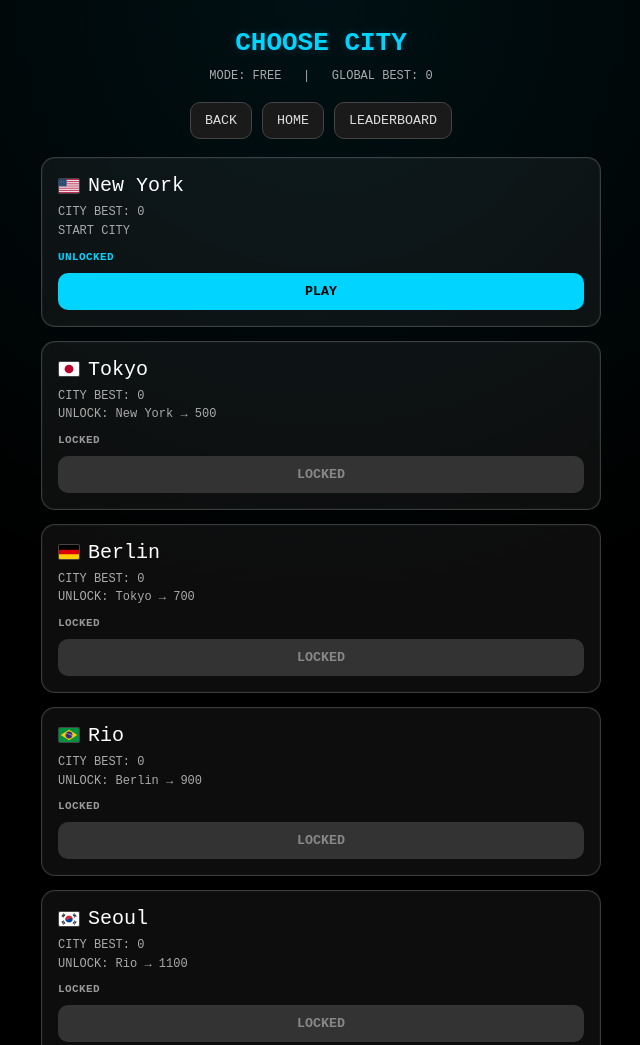
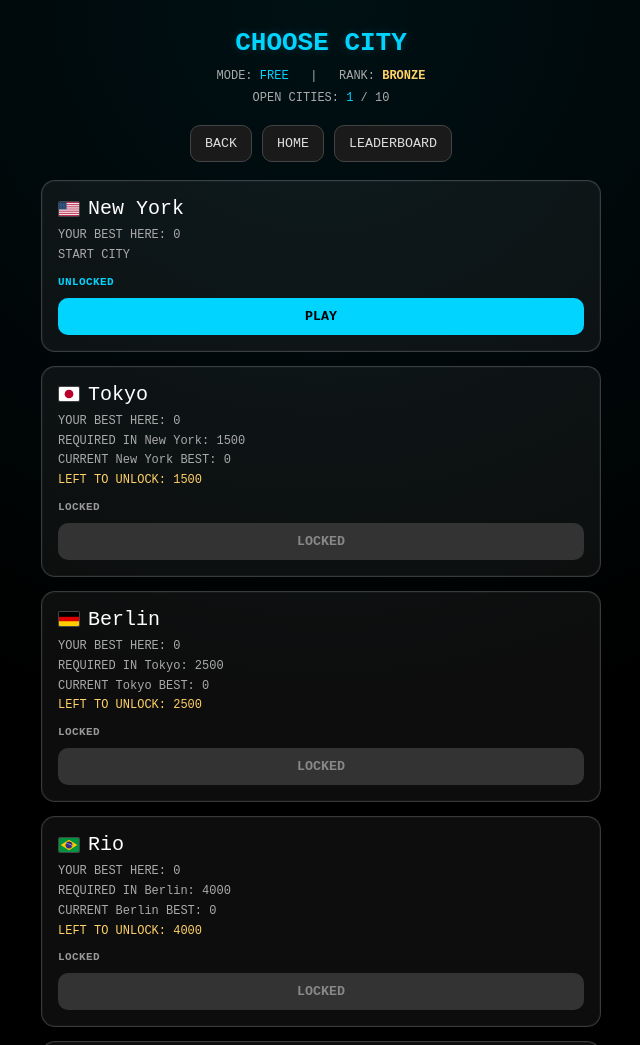
Before and after one commit to uuur1363-arch/neon-world-99, a website: page city.html in a window 1280 px wide. Shown: the top 1045 px of the page, without its empty margins (319-959 px from the left). Drawn offline with Linux system fonts and the light colour scheme.

Commit message:
Update city.html

```diff
--- a/city.html
+++ b/city.html
@@ -30,7 +30,16 @@
       margin-bottom:16px;
       font-size:12px;
       color:#aaa;
-      line-height:1.7;
+      line-height:1.8;
+    }
+
+    .accent{
+      color:#00d4ff;
+    }
+
+    .rank{
+      color:#ffd166;
+      font-weight:bold;
     }
 
     .actions{
@@ -94,7 +103,7 @@
       font-size:12px;
       color:#aaa;
       margin-bottom:10px;
-      line-height:1.55;
+      line-height:1.65;
     }
 
     .status{
@@ -110,6 +119,10 @@
 
     .status.locked{
       color:#999;
+    }
+
+    .progress{
+      color:#ffd166;
     }
 
     button.play{
@@ -135,9 +148,10 @@
   <h1>CHOOSE CITY</h1>
 
   <div class="top">
-    MODE: <span id="mode"></span>
+    MODE: <span id="mode" class="accent"></span>
     &nbsp;&nbsp;|&nbsp;&nbsp;
-    GLOBAL BEST: <span id="best"></span>
+    RANK: <span id="rank" class="rank"></span><br>
+    OPEN CITIES: <span id="openCount" class="accent"></span> / 10
   </div>
 
   <div class="actions">
@@ -164,15 +178,15 @@
 
     const CITY_REQUIRE = {
       "New York": 0,
-      "Tokyo": 500,
-      "Berlin": 700,
-      "Rio": 900,
-      "Seoul": 1100,
-      "London": 1300,
-      "Paris": 1500,
-      "Dubai": 1800,
-      "Singapore": 2100,
-      "Istanbul": 2500
+      "Tokyo": 1500,
+      "Berlin": 2500,
+      "Rio": 4000,
+      "Seoul": 6000,
+      "London": 8500,
+      "Paris": 11000,
+      "Dubai": 14000,
+      "Singapore": 18000,
+      "Istanbul": 23000
     };
 
     const CITY_COUNTRY = {
@@ -187,11 +201,6 @@
       "Singapore": "sg",
       "Istanbul": "tr"
     };
-
-    function loadBest() {
-      const v = localStorage.getItem("neon99_best");
-      return v ? parseInt(v, 10) : 0;
-    }
 
     function loadCityScores() {
       try {
@@ -251,9 +260,38 @@
       location.href = "/board.html";
     }
 
+    function getOpenCityCount() {
+      let count = 0;
+      for (const city of CITY_ORDER) {
+        if (cityUnlocked(city)) count++;
+      }
+      return count;
+    }
+
+    function getTotalPersonalBest() {
+      const data = loadCityScores();
+      let total = 0;
+      for (const city of CITY_ORDER) {
+        total += Number(data[city] || 0);
+      }
+      return total;
+    }
+
+    function getRankLabel() {
+      const total = getTotalPersonalBest();
+
+      if (total >= 80000) return "NEON LEGEND";
+      if (total >= 50000) return "DIAMOND";
+      if (total >= 28000) return "PLATINUM";
+      if (total >= 14000) return "GOLD";
+      if (total >= 6000) return "SILVER";
+      return "BRONZE";
+    }
+
     function render() {
       document.getElementById("mode").textContent = getMode().toUpperCase();
-      document.getElementById("best").textContent = loadBest();
+      document.getElementById("rank").textContent = getRankLabel();
+      document.getElementById("openCount").textContent = String(getOpenCityCount());
 
       const grid = document.getElementById("grid");
       grid.innerHTML = "";
@@ -268,6 +306,9 @@
 
         const index = CITY_ORDER.indexOf(city);
         const prev = index > 0 ? CITY_ORDER[index - 1] : null;
+        const prevBest = prev ? getCityScore(prev) : 0;
+        const required = CITY_REQUIRE[city];
+        const remaining = Math.max(0, required - prevBest);
 
         card.innerHTML = `
           <div class="cityRow">
@@ -276,11 +317,21 @@
           </div>
 
           <div class="meta">
-            CITY BEST: ${score}<br>
+            YOUR BEST HERE: ${score}<br>
             ${
               city === "New York"
                 ? "START CITY"
-                : `UNLOCK: ${prev} → ${CITY_REQUIRE[city]}`
+                : `REQUIRED IN ${prev}: ${required}`
+            }
+            ${
+              city === "New York"
+                ? ""
+                : `<br>CURRENT ${prev} BEST: ${prevBest}`
+            }
+            ${
+              city === "New York"
+                ? ""
+                : `<br><span class="progress">LEFT TO UNLOCK: ${remaining}</span>`
             }
           </div>
 
```
